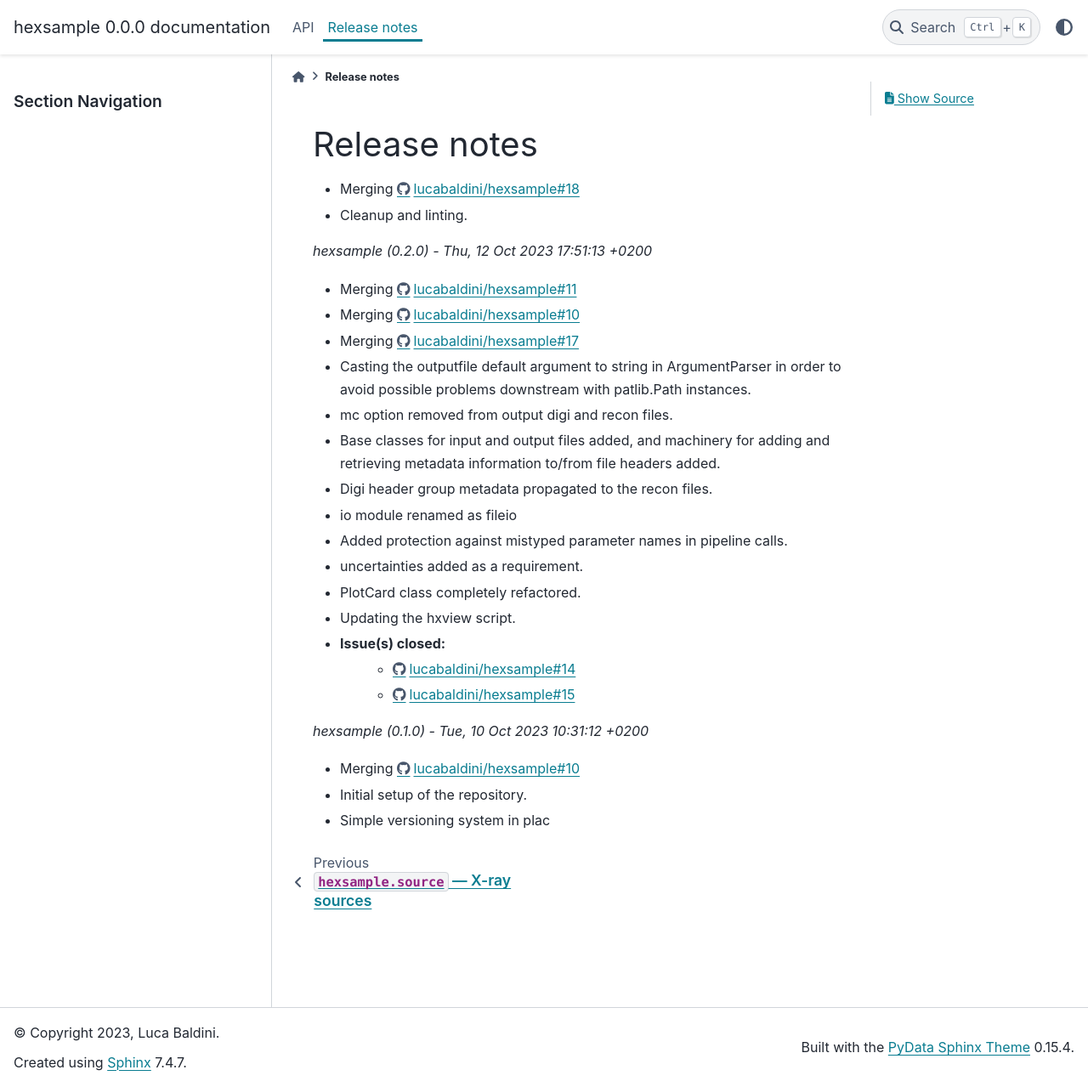
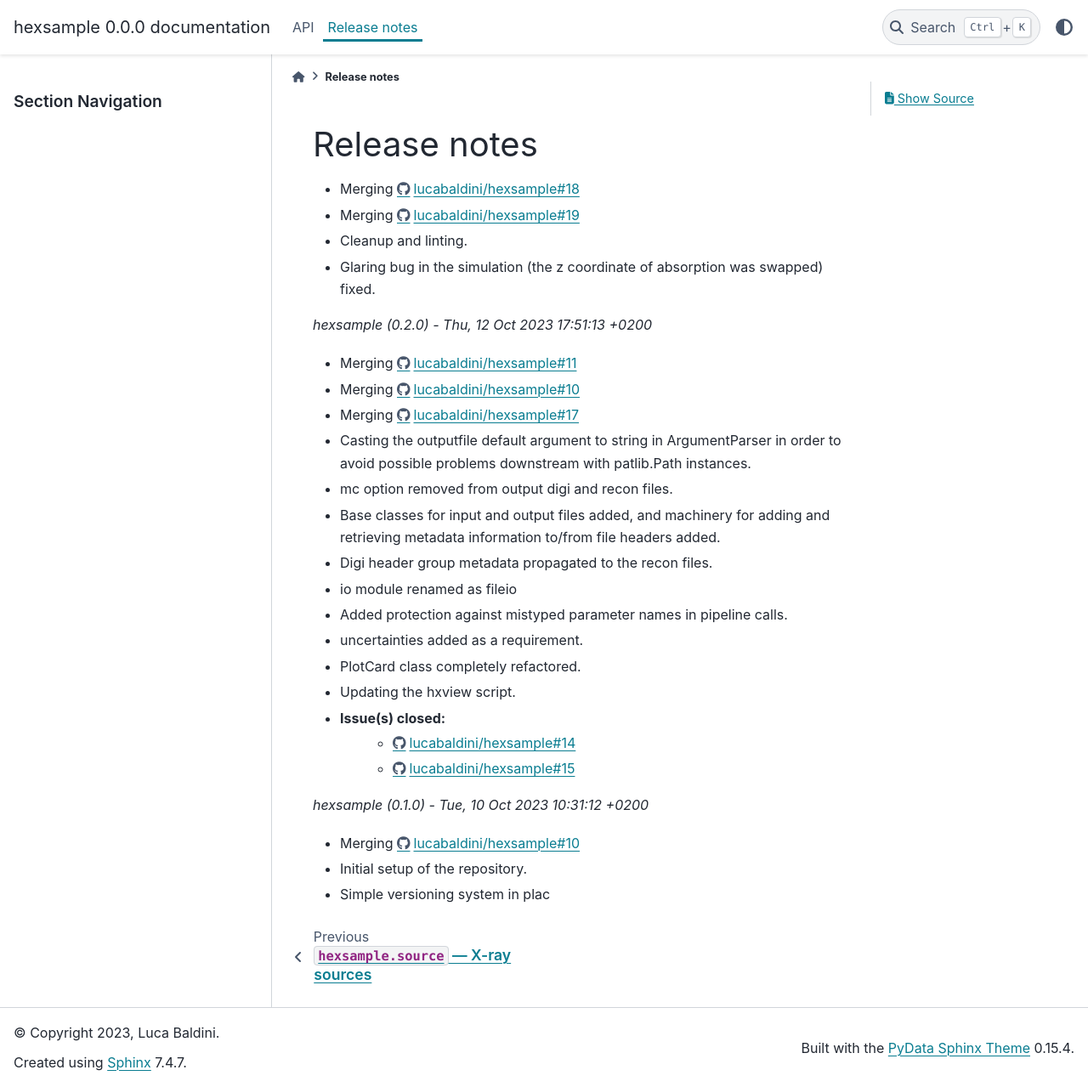
Before and after one commit to lucabaldini/hexsample, a Sphinx documentation site: the page built from docs/release.rst, in a window 1280 px wide and 1279 px high. Shown: the whole window at 85% size. Built offline with Sphinx 7.4.7 and the PyData theme 0.15.4, drawn with Linux system fonts in a browser that asks for light colours; pages that are not in the unit, such as notebooks, are missing from menus.

Commit message:
Updated release notes,

```diff
--- a/docs/release.rst
+++ b/docs/release.rst
@@ -4,7 +4,9 @@ Release notes
 =============
 
 * Merging https://github.com/lucabaldini/hexsample/pull/18
+* Merging https://github.com/lucabaldini/hexsample/pull/19
 * Cleanup and linting.
+* Glaring bug in the simulation (the z coordinate of absorption was swapped) fixed.
 
 
 *hexsample (0.2.0) - Thu, 12 Oct 2023 17:51:13 +0200*
```
